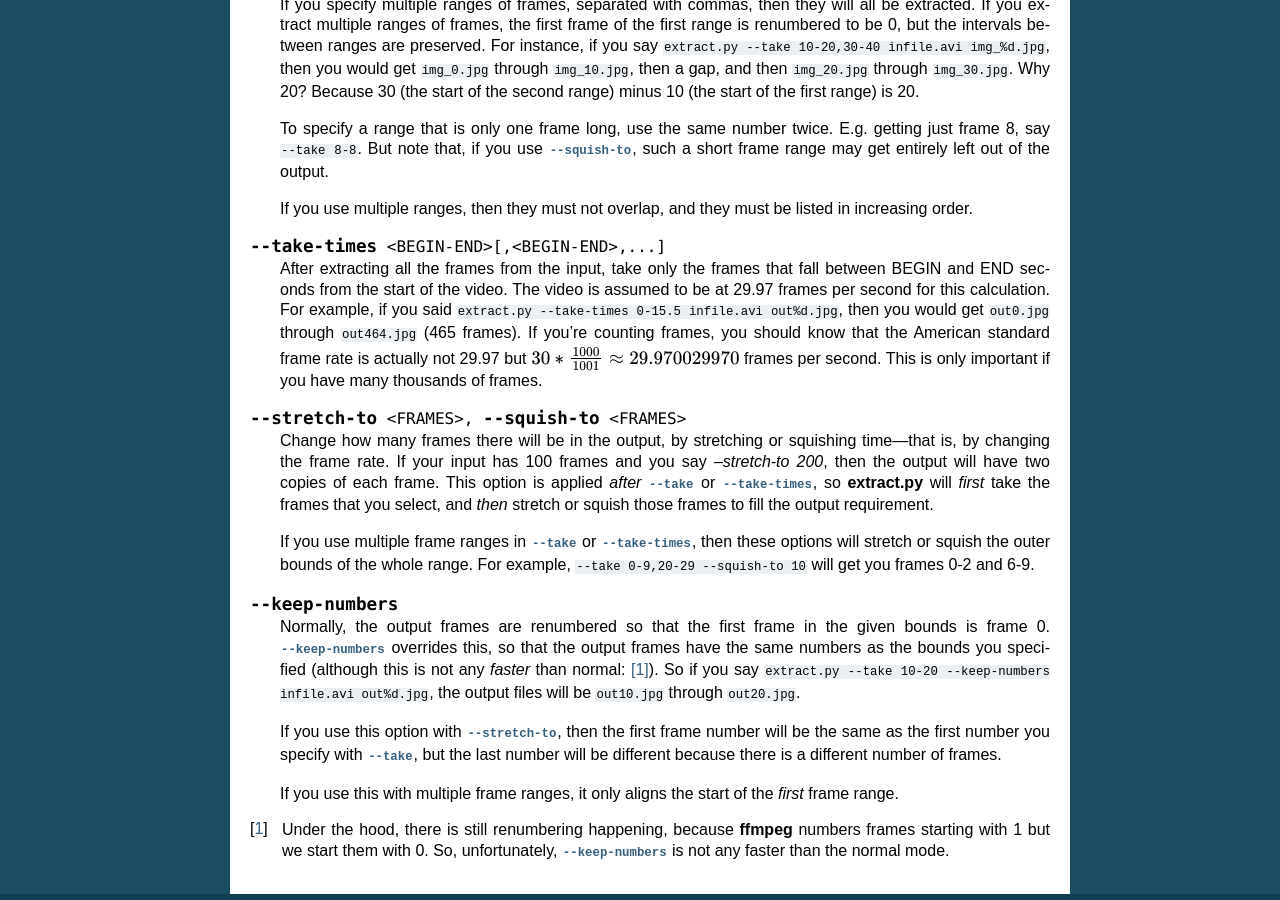
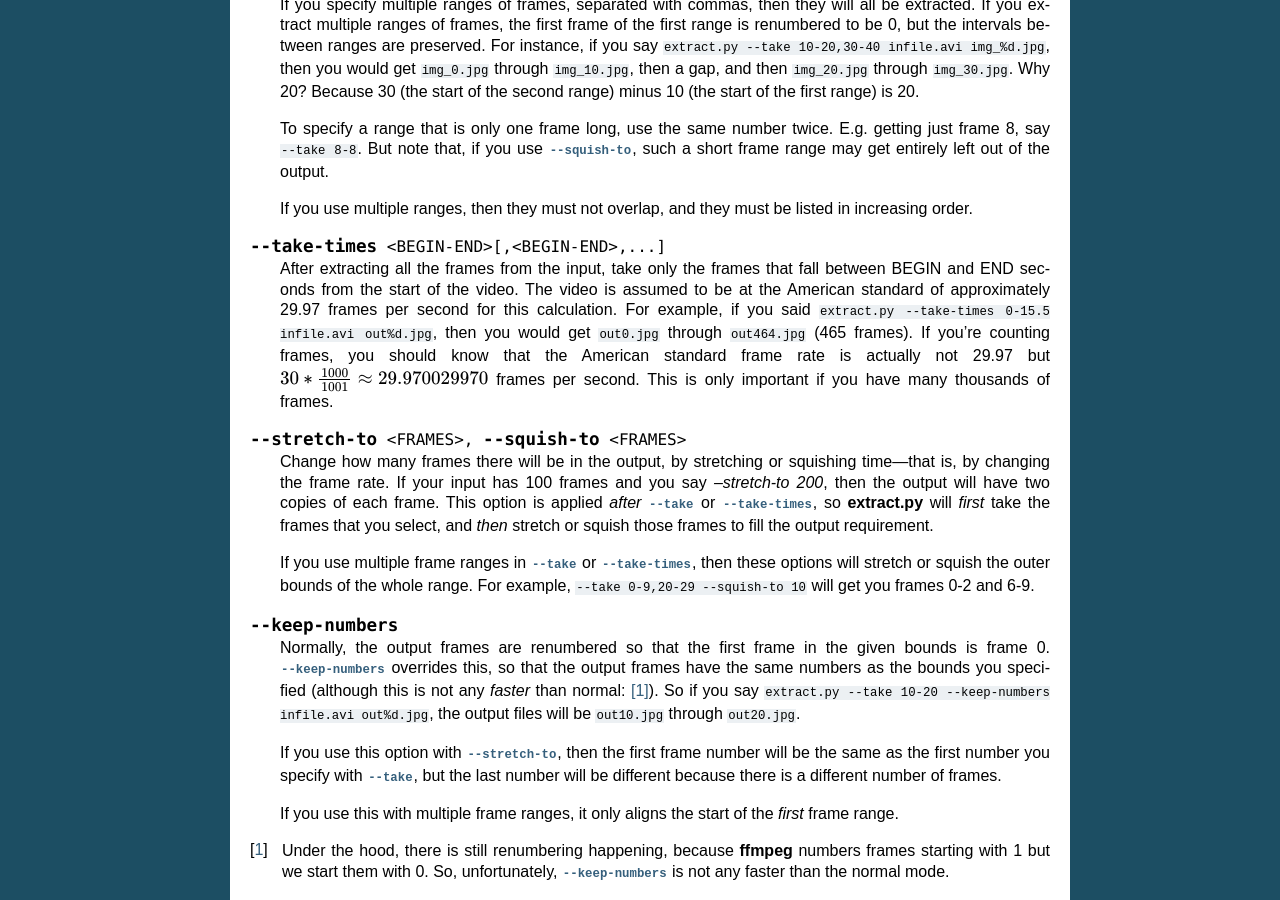
Before and after one commit to tgs/extractframes, a Sphinx documentation site: the page built from doc/source/invocation.rst, in a window 1280 px wide and 900 px high, scrolled down 769 px. Built offline with Sphinx 7.4.7, drawn with Linux system fonts in a browser that asks for light colours; formulas are drawn with MathJax 3.

Commit message:
Clarify documentation about frame rate standard

```diff
--- a/doc/source/invocation.rst
+++ b/doc/source/invocation.rst
@@ -61,15 +61,15 @@ Options
 
 .. option:: --take-times <BEGIN-END>[,<BEGIN-END>,...]
 
-   After extracting all the frames from the input, take only the frames
-   that fall between BEGIN and END seconds from the start of the video.
-   The video is assumed to be at 29.97 frames per second for this
-   calculation.  For example, if you said :samp:`extract.py --take-times
-   0-15.5 infile.avi out%d.jpg`, then you would get :file:`out0.jpg`
-   through :file:`out464.jpg` (465 frames).  If you're counting frames,
-   you should know that the American standard frame rate is actually not
-   29.97 but :math:`30 * \frac{1000}{1001} \approx 29.970029970` frames per
-   second.  This is only important if you have many thousands of
+   After extracting all the frames from the input, take only the frames that
+   fall between BEGIN and END seconds from the start of the video.  The video
+   is assumed to be at the American standard of approximately 29.97 frames per
+   second for this calculation.  For example, if you said :samp:`extract.py
+   --take-times 0-15.5 infile.avi out%d.jpg`, then you would get
+   :file:`out0.jpg` through :file:`out464.jpg` (465 frames).  If you're
+   counting frames, you should know that the American standard frame rate is
+   actually not 29.97 but :math:`30 * \frac{1000}{1001} \approx 29.970029970`
+   frames per second.  This is only important if you have many thousands of
    frames.
 
 .. option:: --stretch-to <FRAMES>, --squish-to <FRAMES>
```
